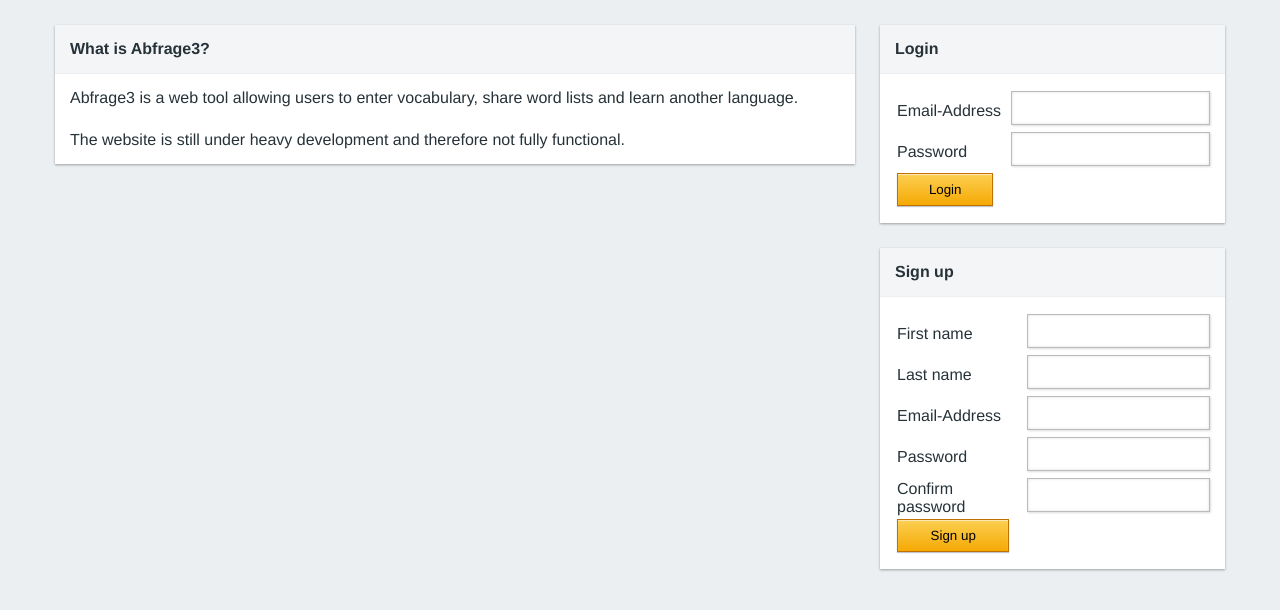
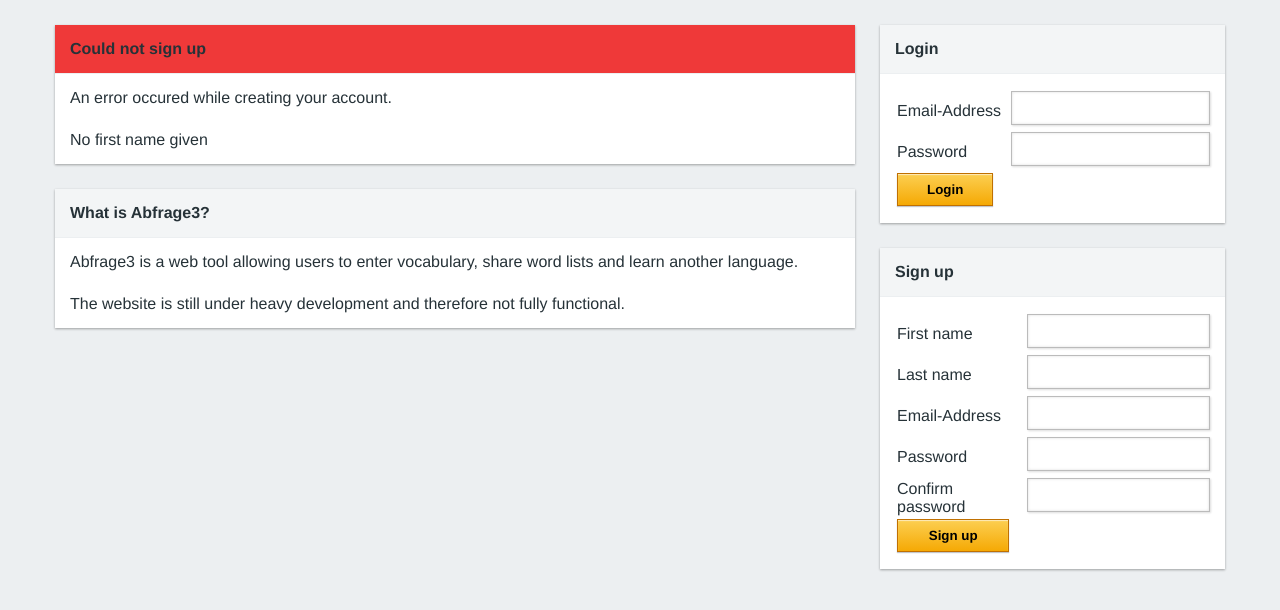
Before and after one commit to Simsso/Abfrage3, a PHP site: the page made by index.php in a window 1280 px wide. Shown: the part 72-682 px from the top of the page. Run offline with PHP 8.4, Linux system fonts and the light colour scheme; some libraries are stand-ins or nearby versions.

Commit message:
Registration
Registration error handling, etc.

```diff
--- a/css/basic.css
+++ b/css/basic.css
@@ -16,6 +16,7 @@ input[type=text]:focus, input[type=password]:focus, input[type=textarea]:focus {
 input[type=button], input[type=submit] {
 	padding: 8px;
 	color: black;
+	font-weight: bold;
 	border: 1px solid #C07001;
 	background: #F9BE2F;
 	background: -webkit-gradient(linear, left top, left bottom, from(#FCCF52), to(#F5A904));
--- a/css/other.css
+++ b/css/other.css
@@ -79,6 +79,13 @@ body > .main {
 	background-color: #F3F5F6;
 	border-bottom: 1px solid #ECEFF1;
 }
+.box .box-head.green {
+	background-color: #5DCC57;
+}
+.box .box-head.red {
+	background-color: #EF3939;
+}
+
 .box .box-body {
 	padding: 15px;
 	background-color: #FFFFFF;
--- a/database.php
+++ b/database.php
@@ -24,14 +24,16 @@
 				$email_confirmation_key = sha1($salt . $email . $password);
 				$reg_time = time();
 
+				global $con;
 				$sql = "INSERT INTO `user` (`firstname`, `lastname`, `email`, `password`, `salt`, `reg_time`, `email_confirmation_key`)
 					VALUES ('" . $firstname . "', '" . $lastname . "', '" . $email . "', '" . $password . "', '" . $salt . "', '" . $reg_time . "', '" . $email_confirmation_key . "')";
-				$query = mysqli_query($con, $insert);
+				$query = mysqli_query($con, $sql);
 				return TRUE;
 			}
 		}
 
 		static function email_available($email) {
+			global $con;
 			$sql = "SELECT COUNT(`id`) AS `count` FROM `user` WHERE `email` = '" . $email . "'";
 			$query = mysqli_query($con, $sql);
 			$count = mysqli_fetch_object($query)->count;
--- a/login.inc.php
+++ b/login.inc.php
@@ -26,9 +26,30 @@
     			</ul>
     		</div>
     	</nav>
+    	<div class="main content-width">
 
-    	<div class="main content-width">
     		<div class="left">
+		    	<?php
+		    		if($_GET['signup_success'] == "true") {
+		    			echo '
+		        <div class="box">
+		        	<div class="box-head green">Successfully signed up</div>
+		        	<div class="box-body">
+		        		<p>Hello ' . $_GET['firstname'] . '!</p>
+		        		<p>Your account has been created. Check your emails and click on the link to confirm your email address (' . $_GET['email'] . ') and activate your account.</p>
+		        	</div>
+		        </div>';
+		    		} else {
+		    			echo '
+		        <div class="box">
+		        	<div class="box-head red">Could not sign up</div>
+		        	<div class="box-body">
+		        		<p>An error occured while creating your account.</p>
+		        		<p>' . $_GET['signup_message'] . '</p>
+		        	</div>
+		        </div>';
+					}
+		    	?>
 		        <div class="box">
 		        	<div class="box-head">What is Abfrage3?</div>
 		        	<div class="box-body">
@@ -46,7 +67,7 @@
 		        			<table>
 		        				<tr>
 		        					<td>Email-Address</td>
-		        					<td><input type="text" name="email" placeholder="" required="required"/></td>
+		        					<td><input type="text" name="email" placeholder="" required="required" value="<? if($_GET['signup_success'] == "true") echo($_GET['email']); ?>"/></td>
 		        				</tr>
 		        				<tr>
 		        					<td>Password</td>
@@ -67,15 +88,15 @@
 		        			<table>
 		        				<tr>
 		        					<td>First name</td>
-		        					<td><input type="text" name="firstname" placeholder="" required="required"/></td>
+		        					<td><input type="text" name="firstname" placeholder="" required="required" value="<? if($_GET['signup_success'] == "false") echo $_GET['firstname']; ?>"/></td>
 		        				</tr>
 		        				<tr>
 		        					<td>Last name</td>
-		        					<td><input type="text" name="lastname" placeholder="" required="required"/></td>
+		        					<td><input type="text" name="lastname" placeholder="" required="required" value="<? if($_GET['signup_success'] == "false") echo $_GET['lastname']; ?>"/></td>
 		        				</tr>
 		        				<tr>
 		        					<td>Email-Address</td>
-		        					<td><input type="text" name="email" placeholder="" required="required"/></td>
+		        					<td><input type="text" name="email" placeholder="" required="required" value="<? if($_GET['signup_success'] == "false") echo $_GET['email']; ?>"/></td>
 		        				</tr>
 		        				<tr>
 		        					<td>Password</td>
--- a/signup.php
+++ b/signup.php
@@ -1,6 +1,6 @@
 <?php
 	require('database.php');
-	require('mail.php');
+	//require('mail.php');
 
 	$firstname = $_POST['firstname'];
 	$lastname = $_POST['lastname'];
@@ -20,10 +20,10 @@
 	}
 
 	if ($signup_success) {
-			header("Location: /./?email=" . $email . "&signup_success=" . $signup_success);
+			header("Location: /./?signup_success=" . (($signup_success)?"true":"false") . "&email=" . $email . "&firstname=" . $firstname);
 			exit();
 	} else {
-			header("Location: /./?firstname=" . $firstname . "&lastname=" . $lastname . "&email=" . $email . "&signup_success=" . $signup_success . "&signup_message=" . $message);
+			header("Location: /./?signup_success=" . (($signup_success)?"true":"false") . "&firstname=" . $firstname . "&lastname=" . $lastname . "&email=" . $email . "&signup_message=" . $message);
 			exit();
 	}
 ?>
```
Also changed, not shown: mail.php (+10 -8 lines).
